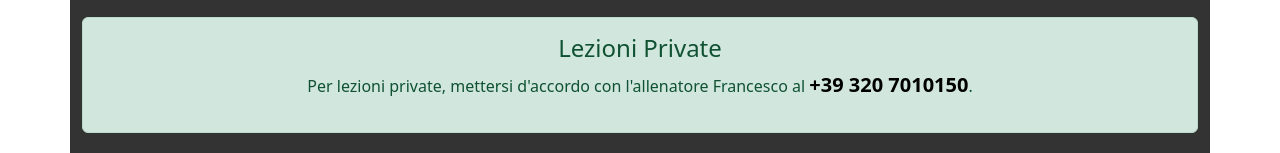
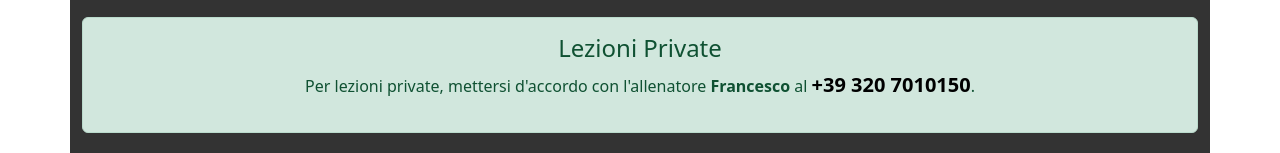
Before and after one commit to francescocaccia/IscrizioniPalestra-FrontEnd, a React (Vite) app: page /orari in a window 1280 px wide. Shown: the part 559-712 px from the top of the page. Built offline with nearby package versions, Linux system fonts and the light colour scheme.

Commit message:
piccolezze

```diff
--- a/src/components/MyMap.jsx
+++ b/src/components/MyMap.jsx
@@ -19,7 +19,7 @@ const MyMap = () => {
     <MapContainer
       center={position}
       zoom={13}
-      style={{ height: "400px", width: "100%", border: "15px solid #FFD700" }}
+      style={{ height: "400px", width: "100%", border: "7px solid #FFD700" }}
     >
       <TileLayer
         url="https://{s}.tile.openstreetmap.org/{z}/{x}/{y}.png"
--- a/src/components/Orari.jsx
+++ b/src/components/Orari.jsx
@@ -72,7 +72,8 @@ const Orari = () => {
       <Alert variant="success" className="mt-4">
         <h4 className="text-center">Lezioni Private</h4>
         <p className="text-center">
-          Per lezioni private, mettersi d'accordo con l'allenatore Francesco al{" "}
+          Per lezioni private, mettersi d'accordo con l'allenatore{" "}
+          <strong>Francesco</strong> al{" "}
           <a href="tel:+393207010150" className="telefono">
             <span className="fs-5">+39 320 7010150</span>
           </a>
```
